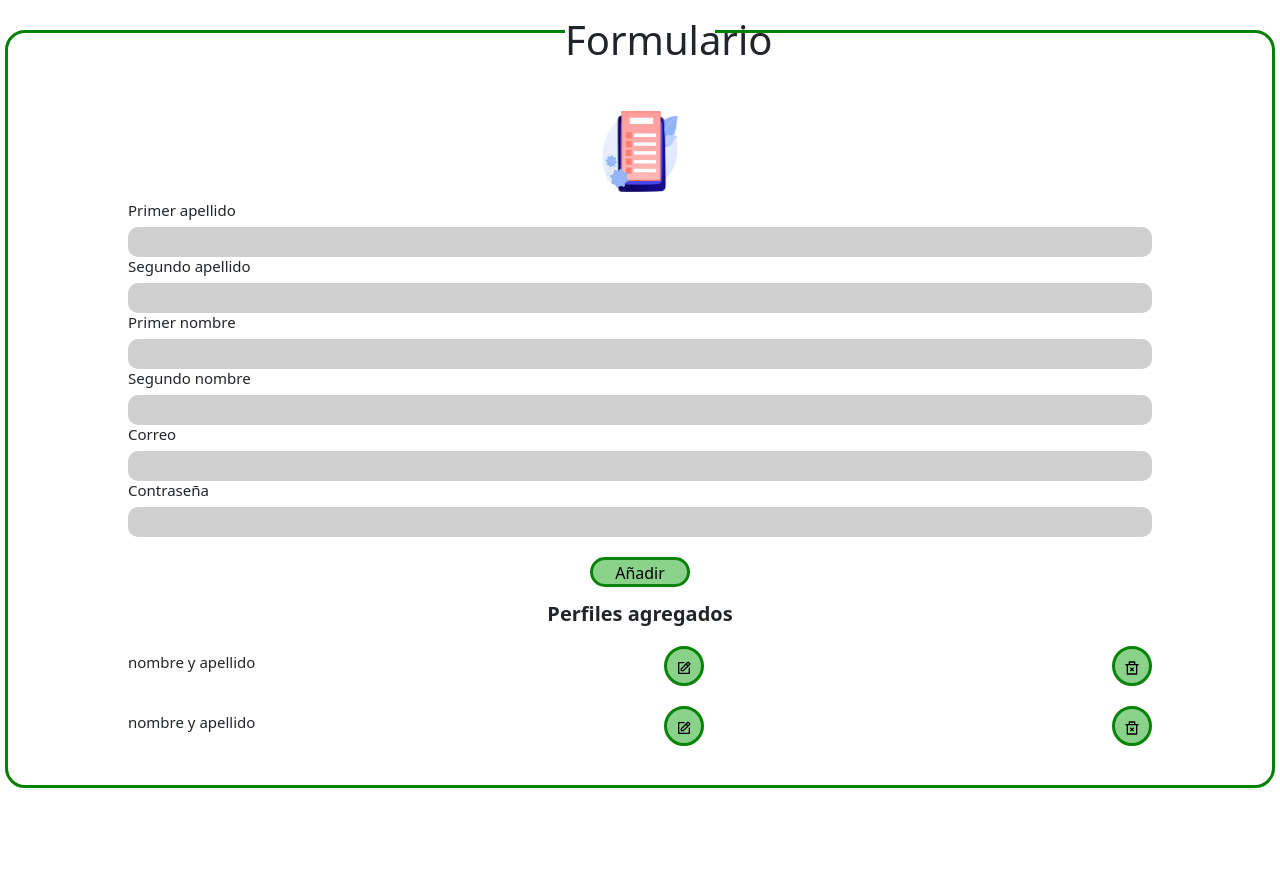
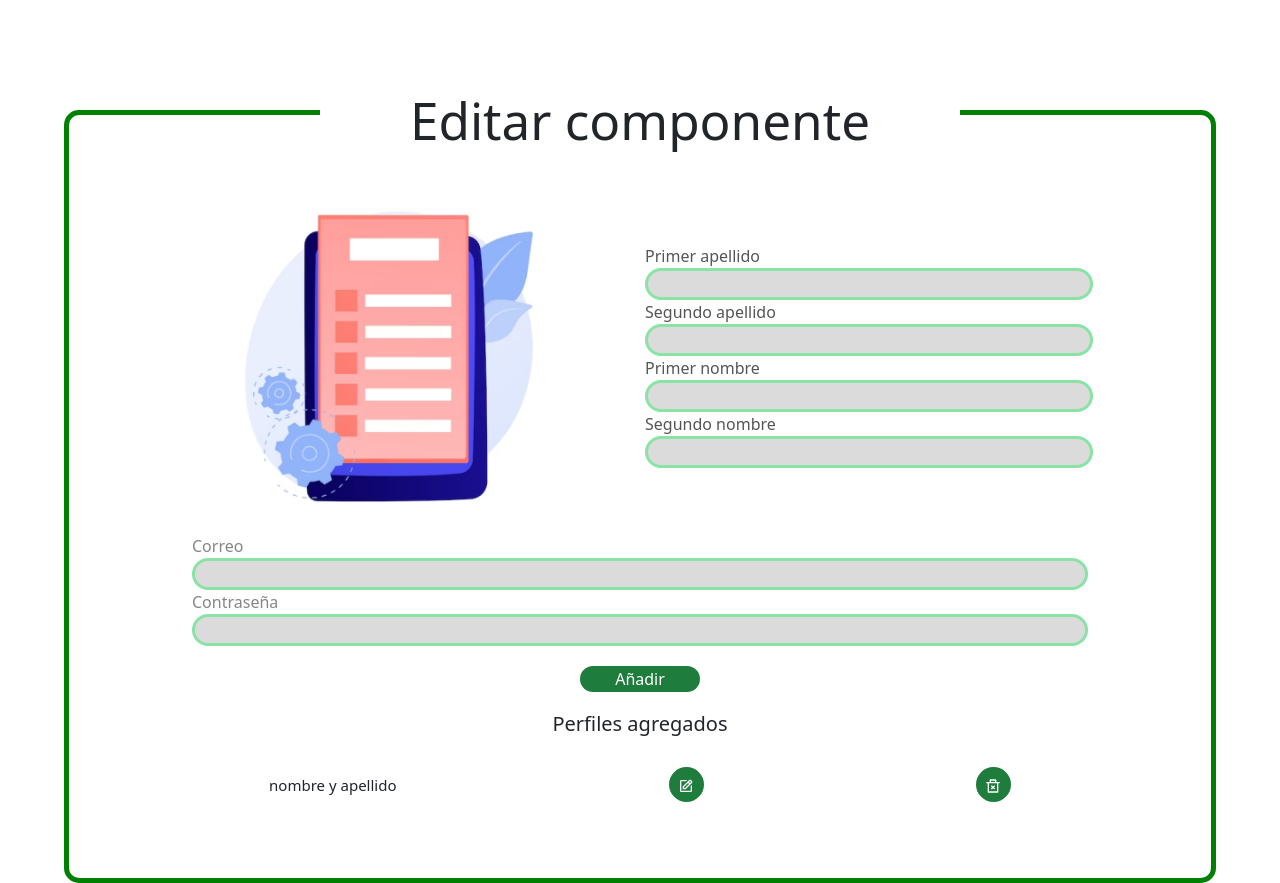
Before and after one commit to programateacademy/Sinergias-Alianzas-Front-end, a React (Create React App) app: page / in a window 1280 px wide. Before the commit the page ends 800 px from the top, so only its background shows below. Built offline with nearby package versions, Linux system fonts and the light colour scheme.

Commit message:
formulario

```diff
--- a/src/form/Form.css
+++ b/src/form/Form.css
@@ -1,116 +1,150 @@
-.partForm {
+.texttitle {
+    position: absolute;
+    width: 100vw;
+    top: 105px;
+    display: flex;
+    justify-content: center;
+}
+.texttitle h1 {
+    background-color: white;
+    width: 50vw;
+    font-size: 5vw;
+    text-align: center;
+}
 
+.partForm{
+    border: 5px solid green;
+    margin: 110px 5vw 0 5vw;
+    padding: 5vw;
+    border-radius: 15px;
+    display: flex;
+    flex-direction: column;
+}
+
+.book{
+    width: 78vw;
     display: flex;
     align-items: center;
-    margin: 0 auto;
-
-    flex-direction: column;
-    height: 100%;
-    border: solid;
-    border-color: green;
-    border-radius: 20px;
-    margin: 5px;
-    margin-top: 30px;
-    padding: 3vw;
+    justify-content: center;
+}
+.book img{
+    width: 50vw;
 
 }
-.texttitlee{
-    position: absolute;
-    top: 2%;
-    background-color: white;
-    width: 150px;
-    text-align: center;
-    height: 50px;
-    display:block;
+.info{
+    display: flex;
+    align-items: center;
+    justify-content: center;
+    flex-direction: column;
 }
-
-.pict {
-    display: flex;
-    margin-top: 30px;
-    justify-content: space-around;
-    flex-direction: column;
-    align-items: center;
-}
-.pict img{
-    width: 100px;
-    height: 100px;
-}
-.pict h1{
-    font-size: 15px;
-}
-.info{
-    justify-content: center;
-    align-items: center;
-}
-.texth2 {
-    background-color: #cacacade;
-    width: 80vw;
-    height: 30px;
-    border-radius: 10px;
-    border: none;
-    font-size: 12px;
-}
-
-.add{
-    display: flex;
-    justify-content: center;
-    align-items: center;
-}
-
-.butadd{
-    width: 100px;
-    height: 30px;
-    border-radius: 20px;
-    background-color: rgb(138, 209, 138);
-    color: rgb(0, 0, 0);
-    border: solid;
-    border-color:rgb(7, 131, 7);
-    margin-top: 20px;
+.info_label{
 
 }
-.butadd:hover{
-    background-color:rgb(7, 131, 7) ;
-    color: white;
-    border-color:rgb(138, 209, 138);
-
+.info_label p{
+    padding: 0;
+    margin: 0;
+    color: #555555;
 }
-.textProfile{
-    text-align: center;
+.info_label input{
+    border-radius: 20px;
+    background-color: #d6d6d6e0;
+    border: solid #54e9839c;
 
 
 }
-.textProfile h1{
-    margin-top: 15px;
-    font-weight: 600;
-    font-size: 20px;
+.pict_cont2{
+    display: flex;
+    flex-direction: column;
+    justify-content: center;
+    align-items: center;
 
 }
-.profiles{
+.pict_cont2 p{
+    padding: 0;
+    margin: 0;
+    color: #868686;
+}
+.info_label2 input{
+    border-radius: 20px;
+    background-color: #d6d6d6e0;
+    border: solid #54e9839c;
+
+}
+.butadd{
+    margin-top: 20px;
+    width: 120px;
+    border-radius: 20px;
+    border: none;
+    background-color: #1E7C3C;
+    color: white;
+}
+.butadd:hover{
+    background-color: rgb(148, 247, 148);
+    color: black;
+}
+.container_last{
+    text-align: center;
+
+}
+.container_last h1{
+    font-size: 20px;
+    margin: 20px 0;
+
+}
+.profile{
     display: flex;
-    flex-direction: row;
-    justify-content: space-between;
+    justify-content: space-around;
     align-items: center;
 
-    margin-top: 20px;
 }
-.profiles button{
-    width: 40px;
-    height: 40px;
+.profile h1{
+    font-size: 15px;
+}
+.profile button{
+    width: 35px ;
+    height: 35px;
+    border-radius: 50px;
+    align-items: center;
+    justify-content: center;
+    text-align: center;
 
-    background-color: rgb(138, 209, 138);
-    color: rgb(0, 0, 0);
-    border: solid;
-    border-color:rgb(7, 131, 7);
-    border-radius: 50px;
+    border: none;
+    background-color: #1E7C3C;
+    color: white;
+}
+.profile button:hover{
+    background-color: rgb(148, 247, 148);
+    color: black;
 
 }
-.profiles button:hover{
-    background-color:rgb(7, 131, 7) ;
-    color: white;
-    border-color:rgb(138, 209, 138);
+
+@media screen and (min-width:570px){
+    .texttitle{
+        top: 90px;
+    }
+    .texttitle h1{
+        font-size:4vw;
+    }
+
+    .pict_cont1{
+        display: flex;
+
+    }
+    .book img{
+        width: 30vw;
+
+    }
+    .book{
+        width: 40vw;
+        display: flex;
+        align-items: center;
+        justify-content: center;
+    }
+    .info_label input{
+        width: 35vw;
+    }
+    .info_label2 input{
+        width: 70vw;
+
+    }
 }
-
-@media screen and (max-width){
-
-
-}
--- a/src/form/Form.jsx
+++ b/src/form/Form.jsx
@@ -8,84 +8,73 @@ import { RiDeleteBin2Line } from 'react-icons/ri';
 const Form = () => {
   return (
     <>
+      <div className='texttitle'><h1>Editar componente</h1></div>
       <section className='partForm'>
 
-        <h1 className='texttitlee'> Formulario</h1>
-        <div>
 
-          <div className='containerform'>
           <div className='pict'>
+                <div className='pict_cont1'>
 
+                  <div className='book'>
                     <img src={libro} alt="imagen libro" />
+                  </div>
+
 
                   <div className='info'>
-                <div className=''>
-                  <h1>
-                    Primer apellido
-                  </h1>
+
+                      <label htmlFor="" className='info_label'>
+                        <p>Primer apellido</p>
                         <input
                           type="text"
-                    className='texth2' />
-                </div>
-                <div className=''>
-                  <h1>
-                    Segundo apellido
-                  </h1>
+                          />
+                      </label>
+                      <label htmlFor="" className='info_label'>
+                        <p>Segundo apellido</p>
                         <input
                           type="text"
-                    className='texth2' />
-                </div>
-                <div className=''>
-                  <h1>
-                    Primer nombre
-                  </h1>
+                          />
+                      </label>
+                      <label htmlFor="" className='info_label'>
+                        <p>Primer nombre</p>
                         <input
                           type="text"
-                    className='texth2' />
-                </div>
-                <div className=''>
-                  <h1>
-                    Segundo nombre
-                  </h1>
+                          />
+                      </label>
+                      <label htmlFor="" className='info_label'>
+                        <p>Segundo nombre</p>
                         <input
                           type="text"
-                    className='texth2' />
+                          />
+                      </label>
                   </div>
-                <div className=''>
-                  <h1>
-                    Correo
-                  </h1>
+                </div>
+                <div className='pict_cont2'>
+                    <label htmlFor="" className='info_label2'>
+                        <p>Correo</p>
                         <input
                             type="text"
-                    className='texth2' />
-                </div>
-                <div className=''>
-                  <h1>
-                    Contraseña
-                  </h1>
+                            />
+                      </label>
+                      <label htmlFor="" className='info_label2'>
+                        <p>Contraseña</p>
                         <input
                             type="text"
-                    className='texth2' />
+                            />
+                      </label>
+
+                      <button className='butadd'> Añadir</button>
+
                 </div>
-                <div className='add'>
-                  <button className='butadd'> Añadir</button>
-                </div>
-              <div className='textProfile'>
+
+
+              <div className='container_last'>
                   <h1>Perfiles agregados</h1>
-              </div>
-                <div >
-                    <div className='profiles'>
-                      <h1>
-                        nombre y apellido
-                      </h1>
-                      <button>
-                        <BiEdit/>
-                      </button>
-                      <button>
-                        <RiDeleteBin2Line/>
-                      </button>
-                    </div>
-                    <div className='profiles'>
+
+
+                <div className='container_last_table'>
+
+
+                    <div className='profile'>
                       <h1>
                         nombre y apellido
                       </h1>
@@ -101,9 +90,7 @@ const Form = () => {
             </div>
 
 
-          </div>
 
-        </div>
       </section>
     </>
   )
```
Lines whose indentation alone changed are shown as unchanged.
